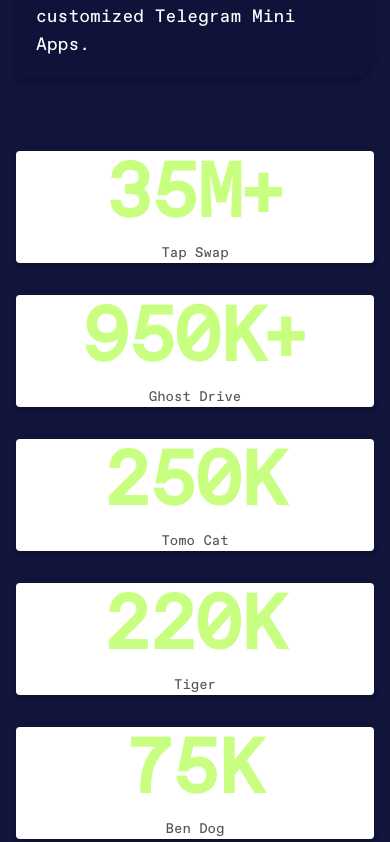
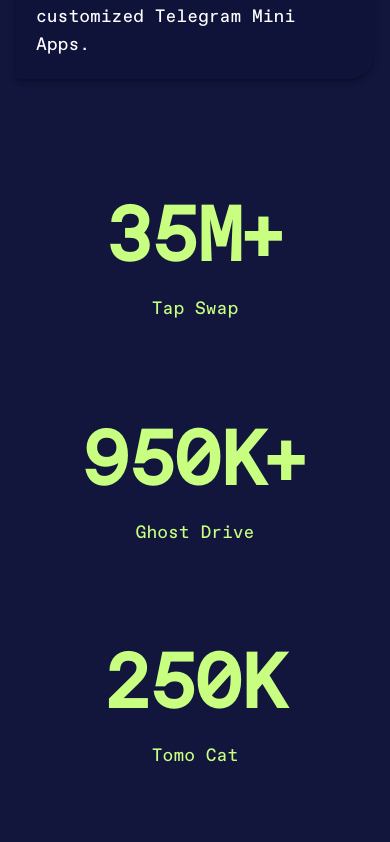
Before and after one commit to NVadim11/TapTap, a React (Create React App) app: page / in a window 390 px wide. Shown: the part 10242-11084 px from the top of the page. Built offline with nearby package versions, Linux system fonts and the light colour scheme.

Commit message:
sync commit

```diff
--- a/src/components/Goals/Goals.jsx
+++ b/src/components/Goals/Goals.jsx
@@ -6,34 +6,82 @@ const Goals = () => {
 	const theme = useTheme();
 	const isMobile = useMediaQuery(theme.breakpoints.down('1280'));
 
-	return (
-		<Box id='goals' sx={{ padding: '137px 16px 0px' }}>
-			{/* Main Block */}
-			<Box sx={{ marginBottom: '40px', textAlign: 'center' }}>
-				<Typography
-					variant='h2'
-					sx={{
+	const mainBlockStyles = {
+		marginBottom: '40px',
+		textAlign: 'center',
+	};
+
+	const titleStyles = {
 		fontSize: isMobile ? '46px' : '74px',
 		fontWeight: 700,
 		lineHeight: '116%',
 		letterSpacing: '-0.06em',
 		textTransform: 'capitalize',
-						color: '#fff;',
+		color: '#fff',
 		marginBottom: '24px',
-					}}
-				>
-					Our Goals
-				</Typography>
-				<Typography
-					variant='body1'
-					sx={{
+	};
+
+	const descriptionStyles = {
 		fontWeight: 400,
 		fontSize: '20px',
 		lineHeight: '160%',
-						color: '#fff;',
+		color: '#fff',
 		marginBottom: isMobile ? '35px' : '20px',
-					}}
-				>
+	};
+
+	const paperStyles = {
+		borderRadius: '24px',
+		padding: '20px',
+		background: 'rgba(10, 14, 53, 0.32)',
+	};
+
+	const blockTitleStyles = {
+		fontWeight: 700,
+		fontSize: '28px',
+		lineHeight: '129%',
+		letterSpacing: '-0.06em',
+		textTransform: 'capitalize',
+		color: '#fff',
+		marginBottom: '16px',
+	};
+
+	const blockDescriptionStyles = {
+		fontWeight: 400,
+		fontSize: '18px',
+		lineHeight: '156%',
+		color: '#fff',
+	};
+
+	const statisticsPaperStyles = {
+		textAlign: 'center',
+		background: 'transparent',
+		padding: '20px',
+		boxShadow: 'none',
+		border: 'none',
+	};
+
+	const statisticsTitleStyles = {
+		fontWeight: 700,
+		color: '#c8ff80',
+		fontSize: '76px',
+		lineHeight: '121%',
+	};
+
+	const statisticsDescriptionStyles = {
+		color: '#c8ff80',
+		fontSize: '18px',
+		fontWeight: 500,
+		marginTop: '10px',
+	};
+
+	return (
+		<Box id='goals' sx={{ padding: '137px 16px 0px' }}>
+			{/* Main Block */}
+			<Box sx={mainBlockStyles}>
+				<Typography variant='h2' sx={titleStyles}>
+					Our Goals
+				</Typography>
+				<Typography variant='body1' sx={descriptionStyles}>
 					Harnessing the power of Telegram Mini Apps to drive rapid growth and maximize
 					profits for investors and partners.
 				</Typography>
@@ -42,37 +90,11 @@ const Goals = () => {
 			{/* Two Information Blocks */}
 			<Grid container spacing={4}>
 				<Grid item xs={12} md={6}>
-					<Paper
-						elevation={3}
-						sx={{
-							borderRadius: '24px 24px 0 24px',
-							padding: '20px',
-							background: 'rgba(10, 14, 53, 0.32)',
-						}}
-					>
-						<Typography
-							variant='h5'
-							sx={{
-								fontWeight: 700,
-								fontSize: '28px',
-								lineHeight: '129%',
-								letterSpacing: '-0.06em',
-								textTransform: 'capitalize',
-								color: '#fff',
-								marginBottom: '16px',
-							}}
-						>
+					<Paper elevation={3} sx={{ ...paperStyles, borderRadius: '24px 24px 0 24px' }}>
+						<Typography variant='h5' sx={blockTitleStyles}>
 							Telegram: The Future of the Web
 						</Typography>
-						<Typography
-							variant='body1'
-							sx={{
-								fontWeight: 400,
-								fontSize: '18px',
-								lineHeight: '156%',
-								color: '#fff',
-							}}
-						>
+						<Typography variant='body1' sx={blockDescriptionStyles}>
 							Telegram Mini Apps for businesses, projects, websites, Telegram pages, or
 							any other social network/digital identity will become essential and
 							commonplace within a year. Prepare for the future of web interaction.
@@ -80,37 +102,11 @@ const Goals = () => {
 					</Paper>
 				</Grid>
 				<Grid item xs={12} md={6}>
-					<Paper
-						elevation={3}
-						sx={{
-							borderRadius: '24px 24px 24px 0',
-							padding: '20px',
-							background: 'rgba(10, 14, 53, 0.32)',
-						}}
-					>
-						<Typography
-							variant='h5'
-							sx={{
-								fontWeight: 700,
-								fontSize: '28px',
-								lineHeight: '129%',
-								letterSpacing: '-0.06em',
-								textTransform: 'capitalize',
-								color: '#fff',
-								marginBottom: '16px',
-							}}
-						>
+					<Paper elevation={3} sx={{ ...paperStyles, borderRadius: '24px 24px 24px 0' }}>
+						<Typography variant='h5' sx={blockTitleStyles}>
 							Unlock Rapid Growth with Tapal.ca
 						</Typography>
-						<Typography
-							variant='body1'
-							sx={{
-								fontWeight: 400,
-								fontSize: '18px',
-								lineHeight: '156%',
-								color: '#fff',
-							}}
-						>
+						<Typography variant='body1' sx={blockDescriptionStyles}>
 							Experience rapid growth and increased profits in just 2 weeks with Tapal.ca.
 							Our Telegram Mini Apps are the fastest way to scale your business. Tapal.ca
 							is your gateway to success, offering the quickest growth you've ever seen
@@ -121,98 +117,60 @@ const Goals = () => {
 			</Grid>
 
 			{/* Statistics Block */}
-			<Grid container spacing={4} sx={{ marginTop: '40px' }}>
-				<Grid item xs={12} sm={6} md={2.4}>
-					<Paper elevation={3} sx={{ textAlign: 'center' }}>
-						<Typography
-							variant='h4'
-							sx={{
-								fontWeight: 700,
-								color: '#c8ff80',
-								fontSize: '76px',
-								lineHeight: '121%',
-								textAlign: 'center',
-							}}
+			<Grid
+				container
+				spacing={isMobile ? 7 : 4} // Apply gap based on screen size
+				direction={isMobile ? 'column' : 'row'}
+				justifyContent='center' // Center the grid items
+				alignItems='center' // Ensure statistics blocks are stacked vertically
+				sx={{ marginTop: '40px' }}
 			>
+				<Grid item>
+					<Paper elevation={3} sx={statisticsPaperStyles}>
+						<Typography variant='h4' sx={statisticsTitleStyles}>
 							35M+
 						</Typography>
-						<Typography variant='body2' sx={{ color: '#555' }}>
+						<Typography variant='body2' sx={statisticsDescriptionStyles}>
 							Tap Swap
 						</Typography>
 					</Paper>
 				</Grid>
-				<Grid item xs={12} sm={6} md={2.4}>
-					<Paper elevation={3} sx={{ textAlign: 'center' }}>
-						<Typography
-							variant='h4'
-							sx={{
-								fontWeight: 700,
-								color: '#c8ff80',
-								fontSize: '76px',
-								lineHeight: '121%',
-								textAlign: 'center',
-							}}
-						>
+				<Grid item>
+					<Paper elevation={3} sx={statisticsPaperStyles}>
+						<Typography variant='h4' sx={statisticsTitleStyles}>
 							950K+
 						</Typography>
-						<Typography variant='body2' sx={{ color: '#555' }}>
+						<Typography variant='body2' sx={statisticsDescriptionStyles}>
 							Ghost Drive
 						</Typography>
 					</Paper>
 				</Grid>
-				<Grid item xs={12} sm={6} md={2.4}>
-					<Paper elevation={3} sx={{ textAlign: 'center' }}>
-						<Typography
-							variant='h4'
-							sx={{
-								fontWeight: 700,
-								color: '#c8ff80',
-								fontSize: '76px',
-								lineHeight: '121%',
-								textAlign: 'center',
-							}}
-						>
+				<Grid item>
+					<Paper elevation={3} sx={statisticsPaperStyles}>
+						<Typography variant='h4' sx={statisticsTitleStyles}>
 							250K
 						</Typography>
-						<Typography variant='body2' sx={{ color: '#555' }}>
+						<Typography variant='body2' sx={statisticsDescriptionStyles}>
 							Tomo Cat
 						</Typography>
 					</Paper>
 				</Grid>
-				<Grid item xs={12} sm={6} md={2.4}>
-					<Paper elevation={3} sx={{ textAlign: 'center' }}>
-						<Typography
-							variant='h4'
-							sx={{
-								fontWeight: 700,
-								color: '#c8ff80',
-								fontSize: '76px',
-								lineHeight: '121%',
-								textAlign: 'center',
-							}}
-						>
+				<Grid item>
+					<Paper elevation={3} sx={statisticsPaperStyles}>
+						<Typography variant='h4' sx={statisticsTitleStyles}>
 							220K
 						</Typography>
-						<Typography variant='body2' sx={{ color: '#555' }}>
+						<Typography variant='body2' sx={statisticsDescriptionStyles}>
 							Tiger
 						</Typography>
 					</Paper>
 				</Grid>
-				<Grid item xs={12} sm={6} md={2.4}>
-					<Paper elevation={3} sx={{ textAlign: 'center' }}>
-						<Typography
-							variant='h4'
-							sx={{
-								fontWeight: 700,
-								color: '#c8ff80',
-								fontSize: '76px',
-								lineHeight: '121%',
-								textAlign: 'center',
-							}}
-						>
+				<Grid item>
+					<Paper elevation={3} sx={statisticsPaperStyles}>
+						<Typography variant='h4' sx={statisticsTitleStyles}>
 							75K
 						</Typography>
-						<Typography variant='body2' sx={{ color: '#555' }}>
+						<Typography variant='body2' sx={statisticsDescriptionStyles}>
 							Ben Dog
 						</Typography>
 					</Paper>
```
Lines whose indentation alone changed are shown as unchanged.
